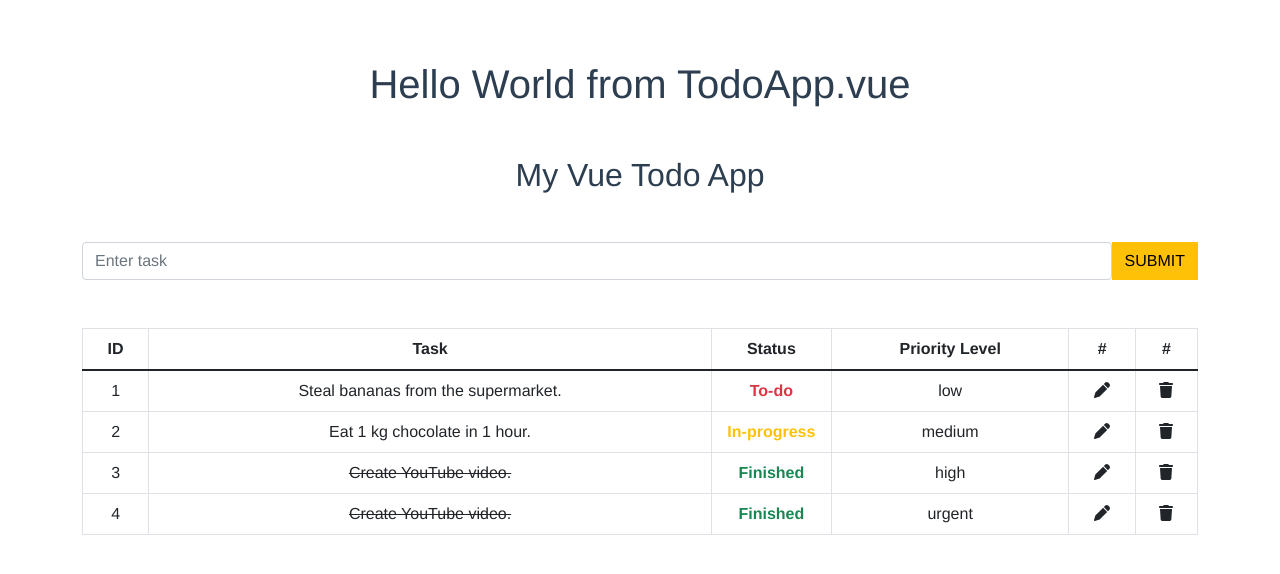
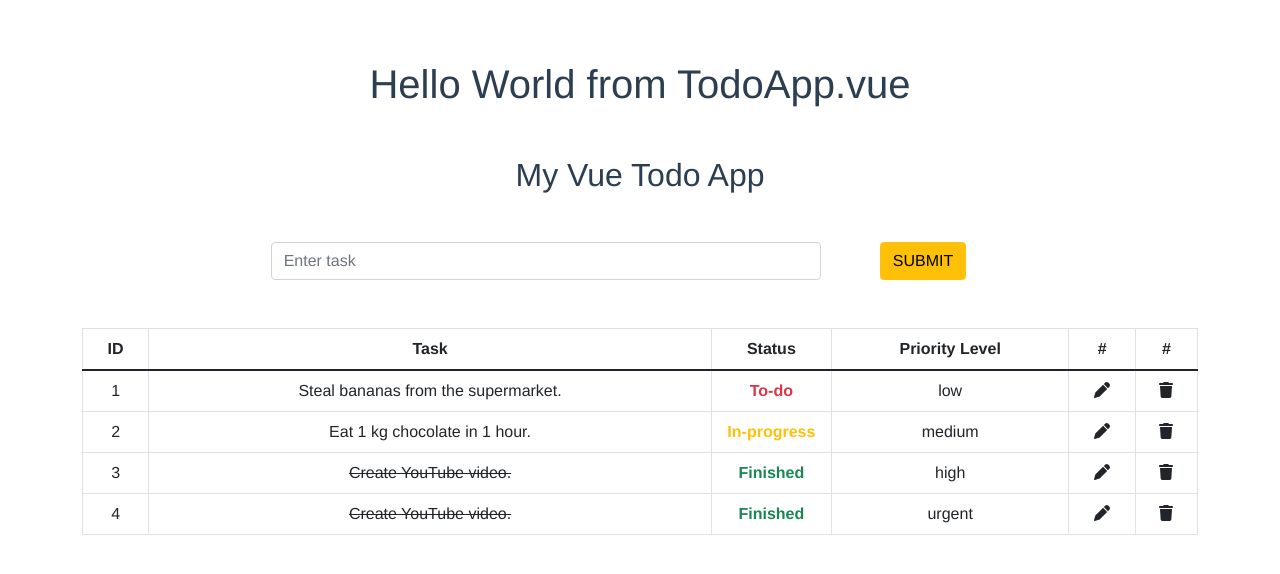
Before and after one commit to nasuhasri/vue2-todo-app, a Vue app: page / in a window 1280 px wide. Shown: the top 574 px of the page. Built offline with nearby package versions, Linux system fonts and the light colour scheme.

Commit message:
edit input decoration

```diff
--- a/src/components/TodoApp.vue
+++ b/src/components/TodoApp.vue
@@ -4,11 +4,20 @@
     <h2 class="text-center mt-5 mb-5">My Vue Todo App</h2>
 
     <!--- Input -->
-    <div class="d-flex mb-5">
-      <!-- v-model: 2-way binding -->
-      <!-- in script tag, it is empty string but if we put value to it, it will appear in this input tag -->
-      <input v-model="task" type="text" class="form-control" placeholder="Enter task">
-      <button @click="submitTask" class="btn btn-warning rounded-0">SUBMIT</button>
+    <div class="row g-3 d-flex justify-content-center mb-5">
+      <div class="col-8 col-sm-6">
+        <!-- v-model: 2-way binding -->
+        <!-- in script tag, it is empty string but if we put value to it, it will appear in this input tag -->
+        <input v-model="task" type="text" class="form-control" placeholder="Enter task">
+      </div>
+      <div class="col-2">
+        <button
+          type="button"
+          @click="submitTask"
+          class="btn btn-warning"
+          >SUBMIT
+        </button>
+      </div>
     </div>
 
     <table class="table table-bordered">
```
